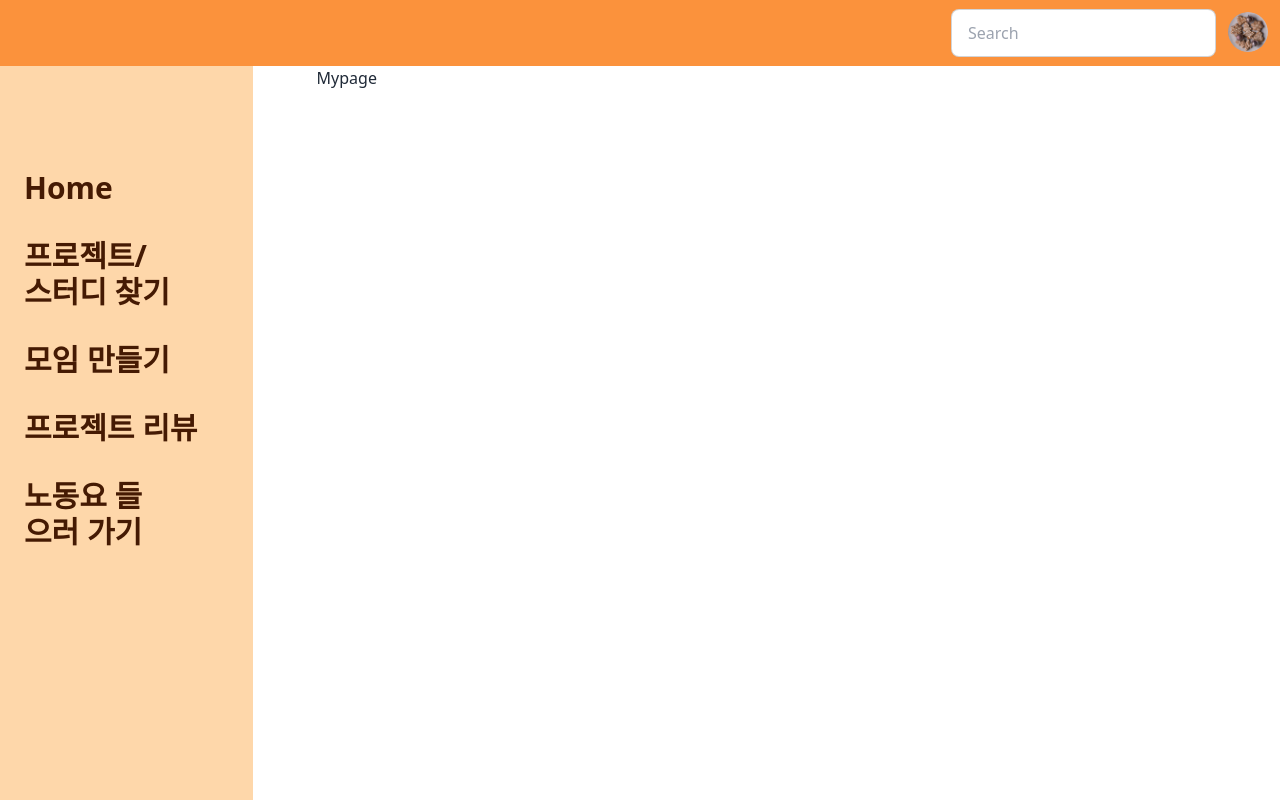
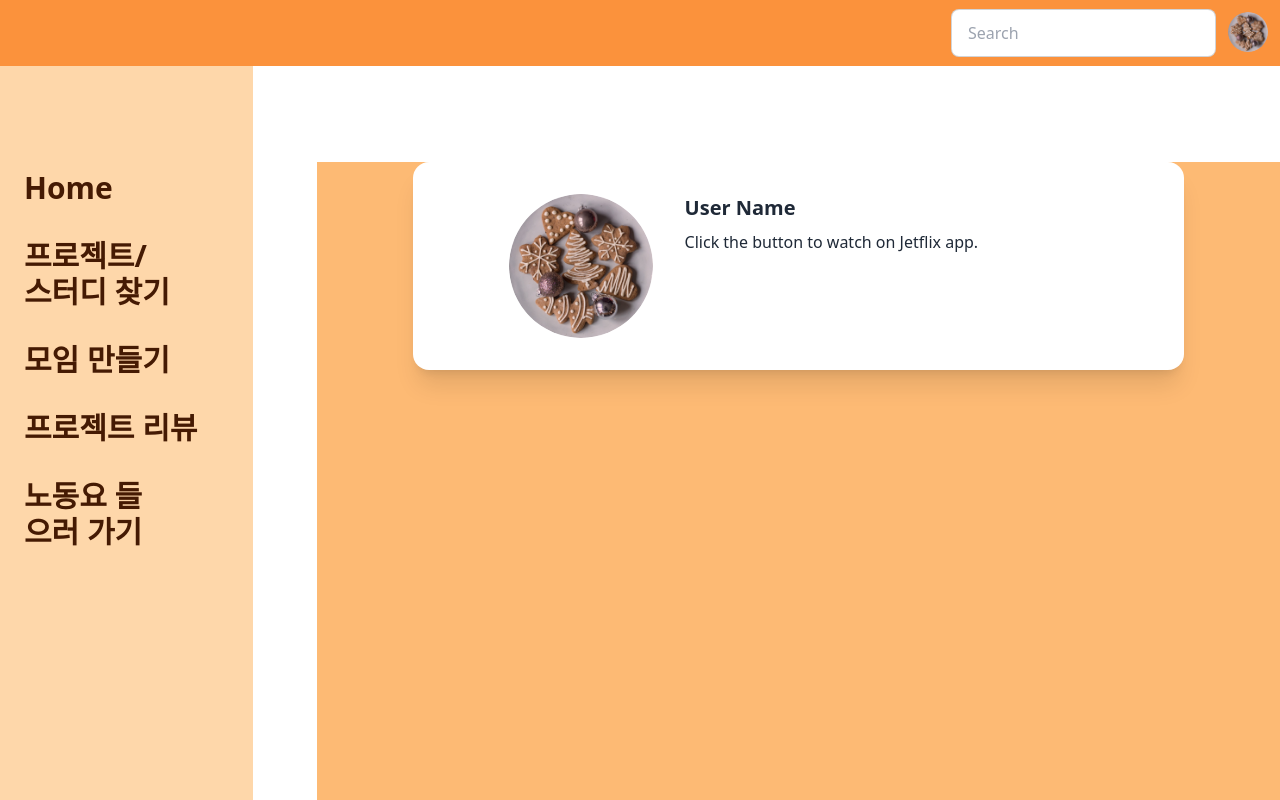
Before and after one commit to dev-cookie-project/dev-cookie, a Next.js app: page /myPage in a window 1280 px wide. Shown: the top 800 px of the page. Built offline with nearby package versions, Linux system fonts and the light colour scheme; no server answers.

Commit message:
Fix: Mypage css 수정

```diff
--- a/src/app/(auth)/signUp/page.tsx
+++ b/src/app/(auth)/signUp/page.tsx
@@ -9,7 +9,7 @@ import PasswordIcon from "@/app/components/svg/passwordIcon";
 
 //회원가입
 const Signup = () => {
-  const [nickname, setNickname] = useState("");
+  // const [nickname, setNickname] = useState("");
   const [email, setEmail] = useState("");
   const [password, setPassword] = useState("");
   const id = useId();
@@ -20,11 +20,11 @@ const Signup = () => {
       const { data, error } = await supabase.auth.signUp({
         email,
         password,
-        options: {
-          data: {
-            nickname,
-          },
-        },
+        // options: {
+        //   data: {
+        //     nickname,
+        //   },
+        // },
       });
       console.log(data);
       if (error) {
@@ -36,7 +36,7 @@ const Signup = () => {
     } catch (error) {
       console.error("error :>>", error);
     }
-    setNickname("");
+    // setNickname("");
     setEmail("");
     setPassword("");
   };
@@ -80,10 +80,10 @@ const Signup = () => {
             type="text"
             className="grow"
             placeholder="닉네임을 입력해주세요."
-            value={nickname}
-            onChange={(e) => {
-              setNickname(e.target.value);
-            }}
+            // value={nickname}
+            // onChange={(e) => {
+            //   setNickname(e.target.value);
+            // }}
           />
         </label>
         <label
--- a/src/app/myPage/page.tsx
+++ b/src/app/myPage/page.tsx
@@ -1,7 +1,28 @@
-import React from "react";
+"use client";
+
+import React, { useState, useEffect } from "react";
+import Image from "next/image";
+import cookies from "../../../public/cookies.png";
+import { supabase } from "../lib/supabase";
 
 function Mypage() {
-  return <div>Mypage</div>;
+  return (
+    <>
+      <div className="h-full bg-orange-300">
+        <div className="card card-side ml-24 mr-24 mt-24 bg-base-100 shadow-xl">
+          <div className="avatar ml-24 mt-8 mb-8">
+            <div className="w-36 rounded-full">
+              <Image alt="Tailwind CSS Navbar component" src={cookies} />
+            </div>
+          </div>
+          <div className="card-body">
+            <h2 className="card-title">User Name</h2>
+            <p>Click the button to watch on Jetflix app.</p>
+          </div>
+        </div>
+      </div>
+    </>
+  );
 }
 
 export default Mypage;
```
